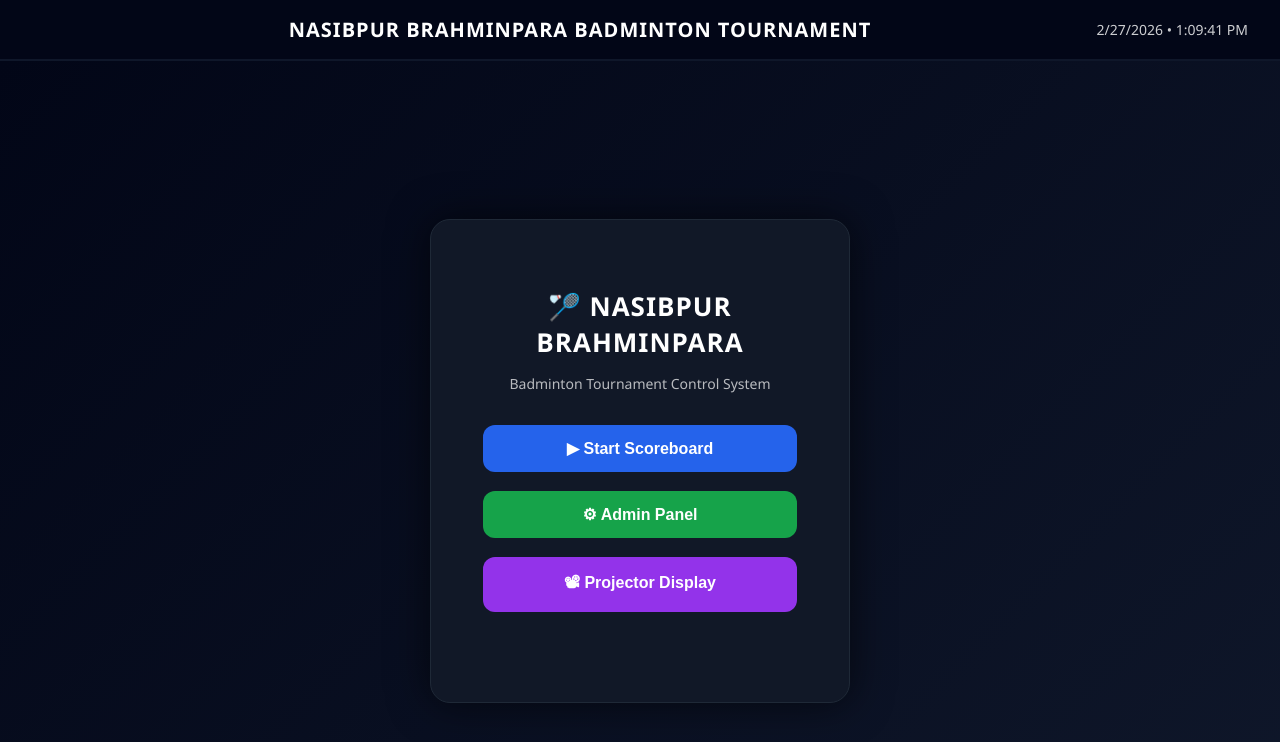
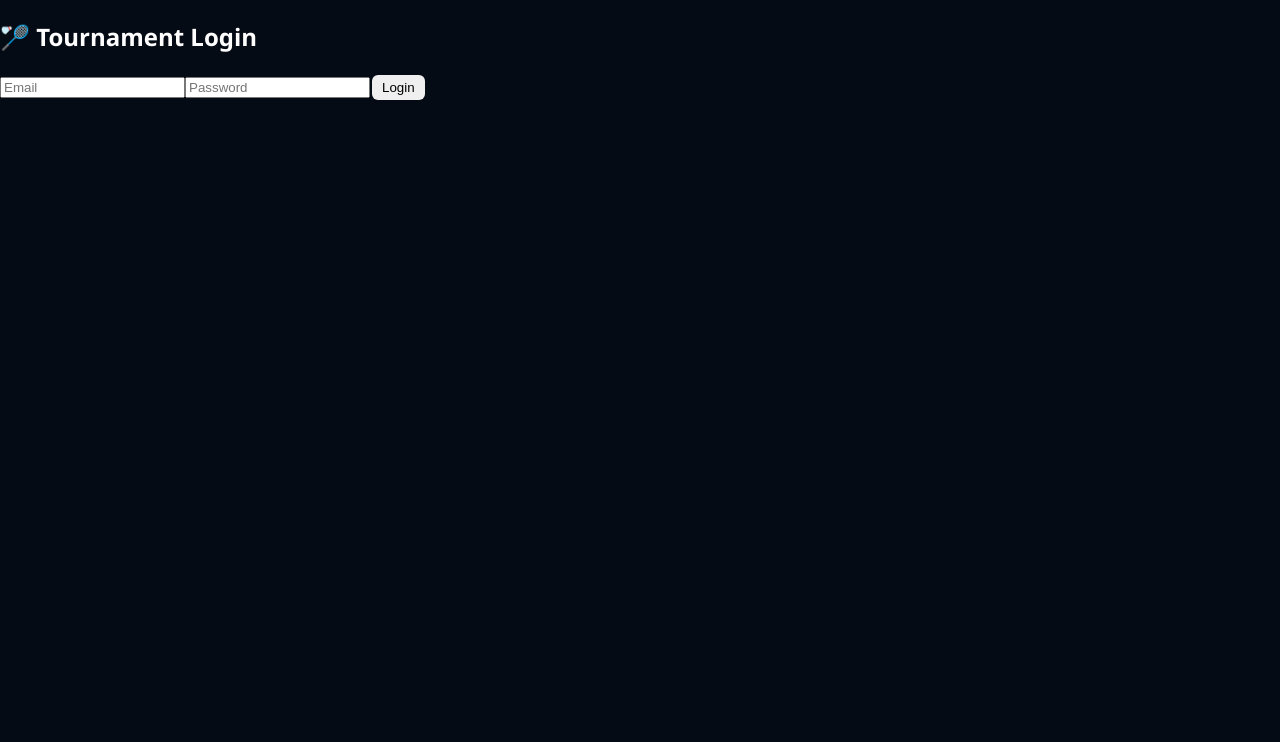
Before and after one commit to iam-soumik/badminton-scoreboard-web, a React (Vite) app: page / in a window 1280 px wide. Shown: the top 742 px of the page. Built offline with nearby package versions, Linux system fonts and the light colour scheme; no server answers; the database is empty; the HTML template or start-up script is replaced by a standard one.

Commit message:
Add Admin login

```diff
--- a/src/App.jsx
+++ b/src/App.jsx
@@ -1,5 +1,5 @@
 import { useState, useEffect } from "react";
-import { db } from "./firebase";
+import { db } from "./firebase/firebase";
 import { doc, setDoc, getDoc, serverTimestamp } from "firebase/firestore";
 import { buildSystemName, getDeviceId, getDeviceInfo } from "./utils/device";
 import { useDeviceStatus } from "./redux/hooks/useDeviceStatus";
@@ -9,13 +9,26 @@ import MainMenu from "./pages/MainMenu";
 import AdminPanel from "./pages/AdminPanel";
 import BackButton from "./components/BackButton";
 import TopBar from "./components/TopBar";
+import { onAuthStateChanged } from "firebase/auth";
+import { auth } from "./firebase/auth";
+import LoginScreen from "./pages/LoginScreen";
 
 export default function App() {
 
+  const [user, setUser] = useState(null);
   const [screen, setScreen] = useState(() => {
     return localStorage.getItem("currentScreen") || "menu";
   });
   const device = useDeviceStatus();
+
+  /* ✅ Add auth listener */
+  useEffect(() => {
+    const unsub = onAuthStateChanged(auth, (u) => {
+      setUser(u);
+    });
+
+    return () => unsub();
+  }, []);
 
   /* ✅ 1️⃣ Device Register (Runs once) */
   useEffect(() => {
@@ -45,8 +58,10 @@ export default function App() {
 
       await setDoc(deviceRef, {
         deviceId,
+        userId: user.uid,
         role: "admin",
-        mode: "standby",
+        //mode: "standby",
+        mode: "primary",   // 🔥 auto primary
         systemName,
         nickName: "",
         createdAt: serverTimestamp(),
@@ -64,6 +79,9 @@ export default function App() {
     localStorage.setItem("currentScreen", screen);
   }, [screen]);
 
+  if (!user) {
+    return <LoginScreen />;
+  }
 
   /* 🧭 Navigation Controller */
   switch (screen) {
--- /dev/null
+++ b/src/firebase/auth.js
@@ -0,0 +1,4 @@
+import { getAuth } from "firebase/auth";
+import { app } from "./firebase";   // make sure your firebase.js exports app
+
+export const auth = getAuth(app);
--- a/src/firebase.js
+++ b/src/firebase/firebase.js
@@ -12,6 +12,6 @@ const firebaseConfig = {
   appId: "1:892926096864:web:1ff78d81a39555b4b06785"
 };
 
-const app = initializeApp(firebaseConfig);
+export const app = initializeApp(firebaseConfig);
 
 export const db = getFirestore(app);
--- a/src/firebase/matchSync.js
+++ b/src/firebase/matchSync.js
@@ -1,4 +1,4 @@
-import { db } from "../firebase";
+import { db } from "./firebase";
 import { doc, setDoc, serverTimestamp } from "firebase/firestore";
 
 export async function pushMatchState(game, deviceId) {
--- a/src/pages/AdminPanel.jsx
+++ b/src/pages/AdminPanel.jsx
@@ -1,5 +1,5 @@
 import { useEffect, useState } from "react";
-import { db } from "../firebase";
+import { db } from "../firebase/firebase";
 import { collection, doc, updateDoc, getDocs } from "firebase/firestore";
 
 function AdminPanel() {
--- /dev/null
+++ b/src/pages/LoginScreen.jsx
@@ -0,0 +1,38 @@
+import { useState } from "react";
+import { signInWithEmailAndPassword } from "firebase/auth";
+import { auth } from "../firebase/auth";
+
+export default function LoginScreen() {
+
+  const [email, setEmail] = useState("");
+  const [password, setPassword] = useState("");
+
+  const login = async () => {
+    try {
+      await signInWithEmailAndPassword(auth, email, password);
+    } catch (err) {
+      alert("Login failed");
+    }
+  };
+
+  return (
+    <div className="login-screen">
+      <h2>🏸 Tournament Login</h2>
+
+      <input
+        placeholder="Email"
+        value={email}
+        onChange={(e) => setEmail(e.target.value)}
+      />
+
+      <input
+        type="password"
+        placeholder="Password"
+        value={password}
+        onChange={(e) => setPassword(e.target.value)}
+      />
+
+      <button onClick={login}>Login</button>
+    </div>
+  );
+}
--- a/src/pages/ProjectorView.jsx
+++ b/src/pages/ProjectorView.jsx
@@ -1,5 +1,5 @@
 import { useEffect, useState, useRef } from "react";
-import { db } from "../firebase";
+import { db } from "../firebase/firebase";
 import { doc, getDoc } from "firebase/firestore";
 import ScoreboardLayout from "../components/ScoreboardLayout";
 
--- a/src/pages/ScoreboardScreen.jsx
+++ b/src/pages/ScoreboardScreen.jsx
@@ -12,7 +12,7 @@ import RightTeamPanel from '../components/RightTeamPanel';
 import SetPopup from '../components/SetPopup';
 import { manualTwoWaySync } from '../utils/syncMatchManually'
 import { doc, updateDoc, serverTimestamp, getDoc } from "firebase/firestore";
-import { db } from "../firebase";
+import { db } from "../firebase/firebase";
 import confirmAction from '../utils/utility';
 import ScoreboardLayout from "../components/ScoreboardLayout";
 
--- a/src/redux/hooks/useDeviceStatus.js
+++ b/src/redux/hooks/useDeviceStatus.js
@@ -1,5 +1,5 @@
 import { useEffect, useState } from "react";
-import { db } from "../../firebase";
+import { db } from "../../firebase/firebase";
 import { doc, onSnapshot } from "firebase/firestore";
 import { getDeviceId } from "../../utils/device";
 
--- a/src/utils/syncMatchManually.js
+++ b/src/utils/syncMatchManually.js
@@ -1,5 +1,5 @@
 import { doc, getDoc, setDoc, serverTimestamp } from "firebase/firestore";
-import { db } from "../firebase";
+import { db } from "../firebase/firebase";
 import { store } from "../redux/store";
 import { loadFullState } from "../redux/gameSlice";
 
```
